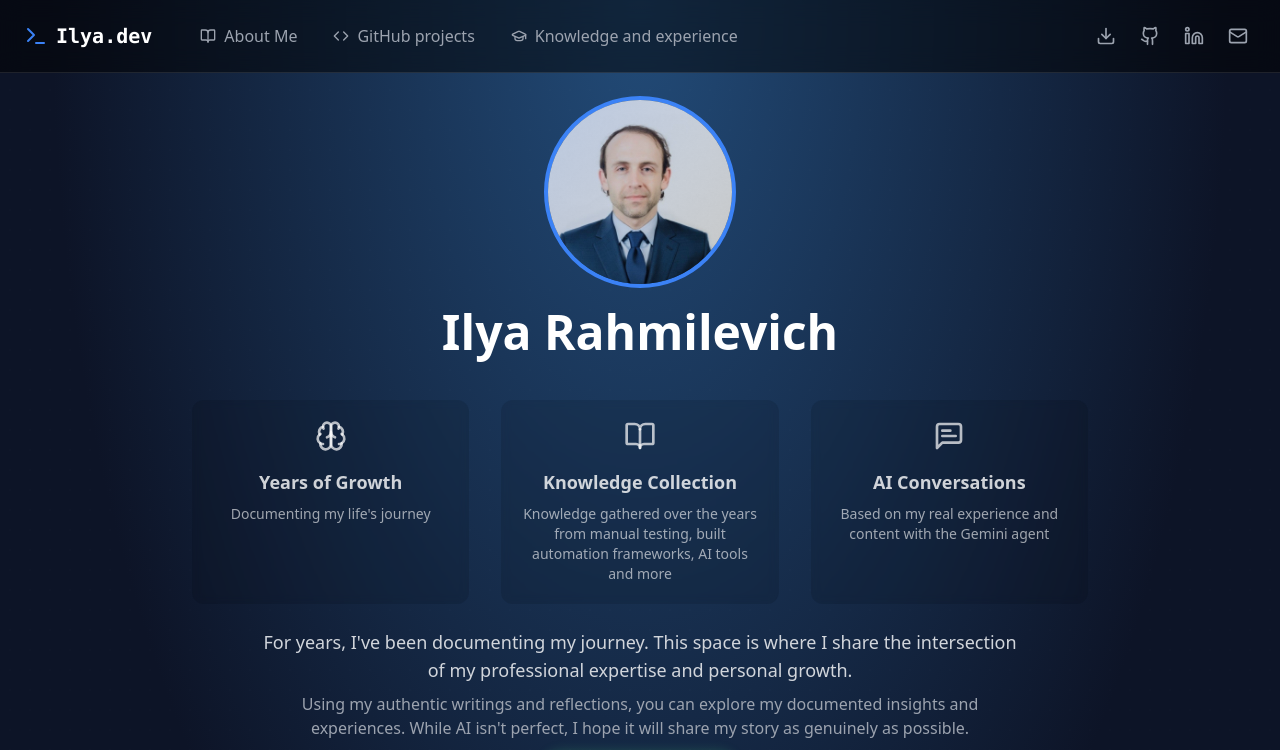
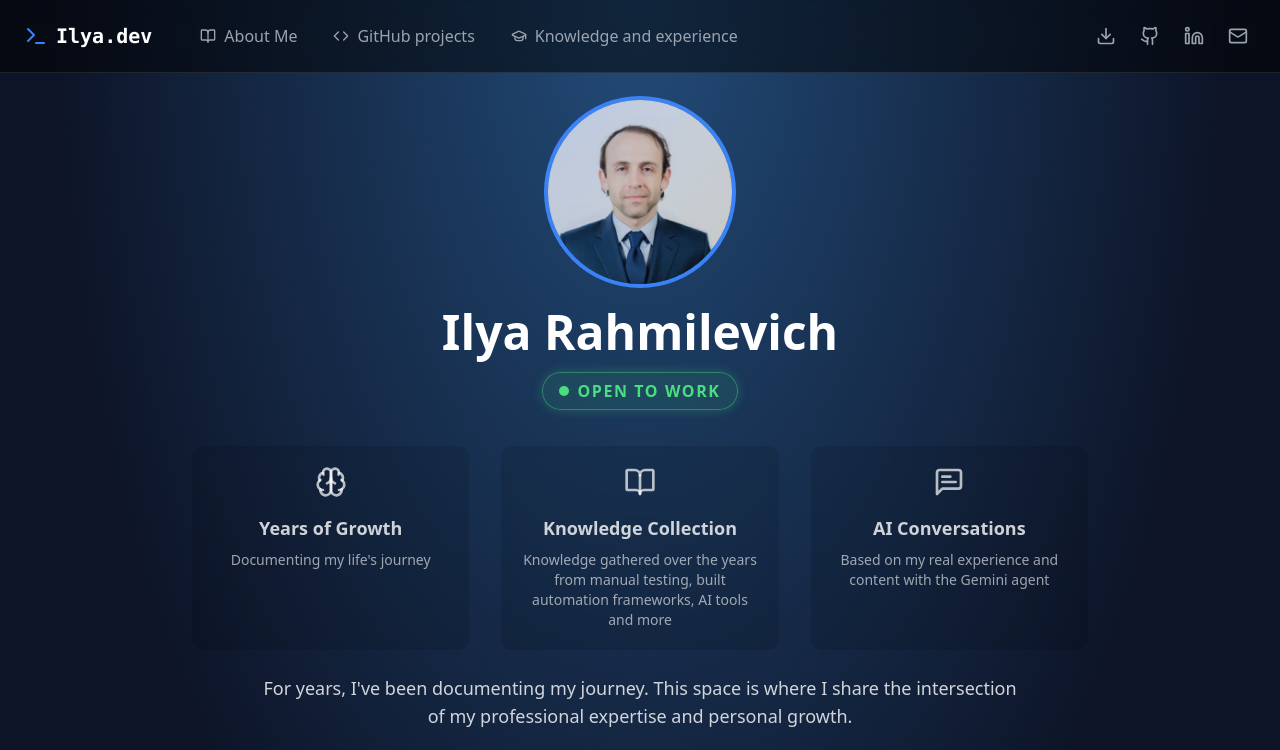
Before and after one commit to ilyar88/ai-portfolio, a React (Vite) app in the folder frontend/: page / in a window 1280 px wide. Shown: the top 750 px of the page. Built offline with nearby package versions, Linux system fonts and the light colour scheme; no server answers.

Commit message:
Add changes

```diff
--- a/frontend/public/config.json
+++ b/frontend/public/config.json
@@ -35,8 +35,7 @@
         }
       ],
       "paragraphs": [
-        "For years, I've been documenting my journey. This space is where I share the intersection of my professional expertise and personal growth.",
-        "Using my authentic writings and reflections, you can explore my documented insights and experiences. While AI isn't perfect, I hope it will share my story as genuinely as possible."
+        "For years, I've been documenting my journey. This space is where I share the intersection of my professional expertise and personal growth."
       ]
     }
   },
--- a/frontend/src/components/sections/Home/index.jsx
+++ b/frontend/src/components/sections/Home/index.jsx
@@ -39,8 +39,6 @@ export const HomeSection = () => {
         {personalInfo.name}
       </motion.h1>
 
-      <IntroSection />
-
       <div className="inline-flex items-center gap-2 px-4 py-1.5 mt-1 mb-1 rounded-full border border-green-400/40 bg-green-400/10 backdrop-blur-sm shadow-[0_0_12px_rgba(74,222,128,0.25)] transition-all duration-300 hover:scale-105 hover:shadow-[0_0_20px_rgba(74,222,128,0.45)] cursor-default group">
         <span className="relative flex h-2.5 w-2.5">
           <span className="animate-ping absolute inline-flex h-full w-full rounded-full bg-green-400 opacity-75"></span>
@@ -49,6 +47,8 @@ export const HomeSection = () => {
         <p className="text-base font-semibold text-green-400 tracking-widest uppercase">Open to work</p>
       </div>
 
+      <IntroSection />
+
       <ChatBox />
 
     </motion.div>
```
